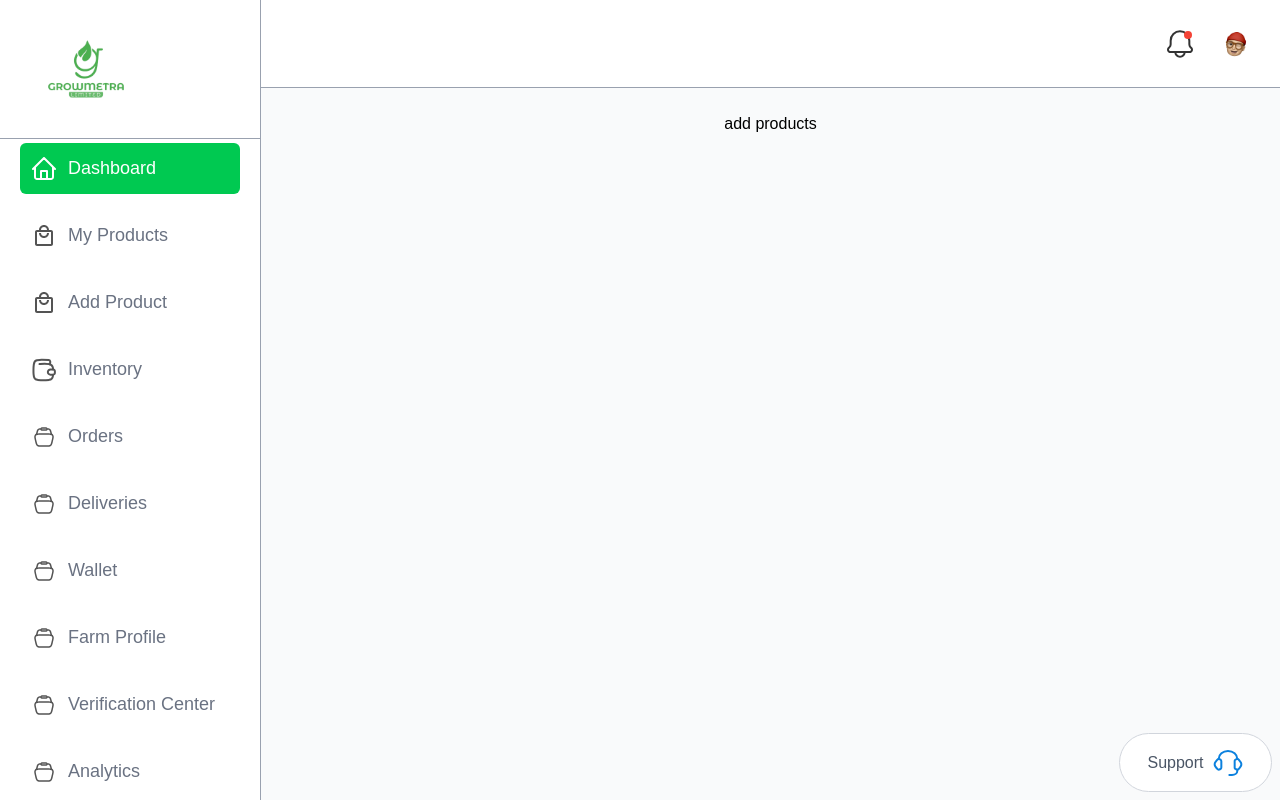
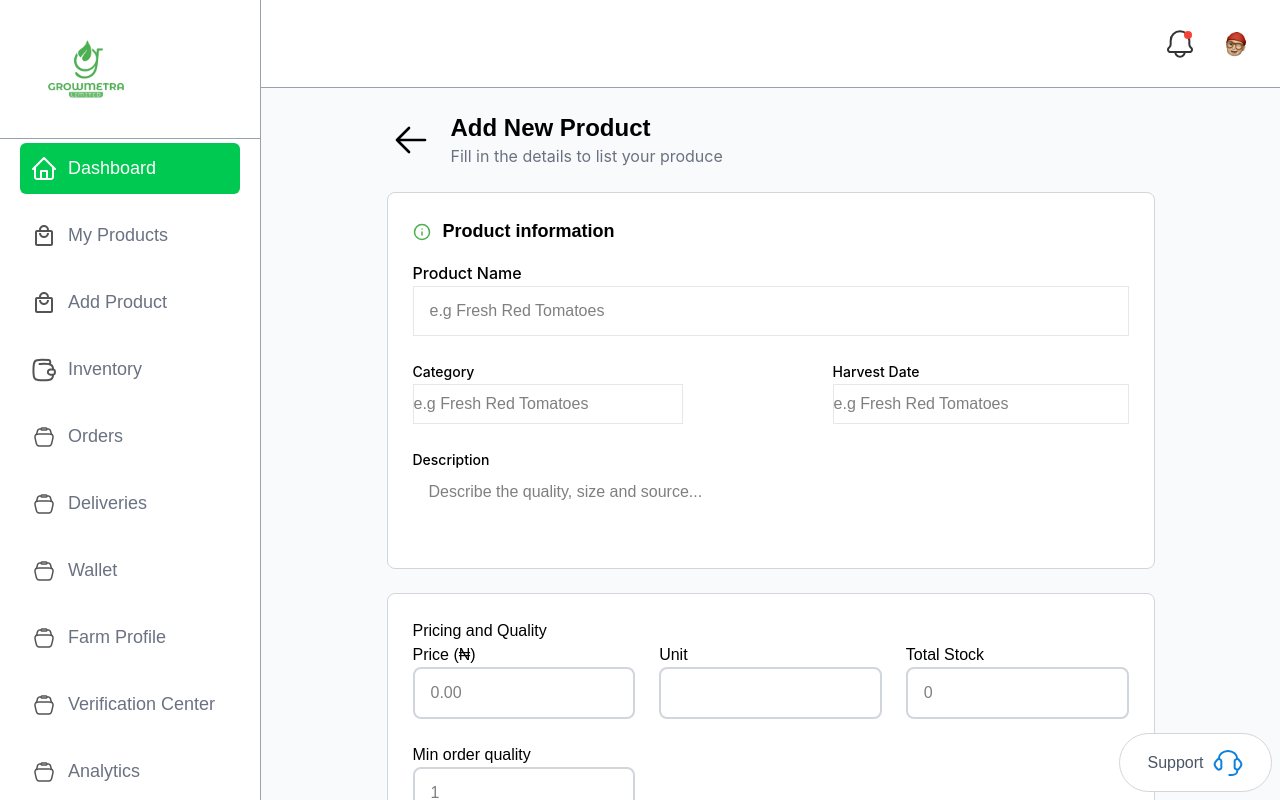
Before and after one commit to GROWMETRA11/GrowMetra11, a React (Vite) app: page /dashboard/buyers/add-product in a window 1280 px wide. Built offline with nearby package versions, Linux system fonts and the light colour scheme.

Commit message:
Feat: Added add produtcts screen

```diff
--- a/src/Components/iconComponent/ArrowBack.jsx
+++ b/src/Components/iconComponent/ArrowBack.jsx
@@ -1,9 +1,9 @@
 import React from 'react'
 
-const ArrowBack = () => {
+const ArrowBack = ({className}) => {
   return (
-    <svg width="48" height="48" viewBox="0 0 48 48" fill="none" xmlns="http://www.w3.org/2000/svg">
-<path d="M10 24H38M10 24L22 12M10 24L22 36" stroke="black" stroke-width="2.66667" stroke-linecap="round" stroke-linejoin="round"/>
+    <svg width="48"  height="48" viewBox="0 0 48 48" fill="none" xmlns="http://www.w3.org/2000/svg">
+<path d="M10 24H38M10 24L22 12M10 24L22 36" stroke="black" stroke-width="2.66667" stroke-linecap="round" stroke-linejoin="round"/> ${className}
 </svg>
 
   )
--- /dev/null
+++ b/src/Components/iconComponent/InfoIcon.jsx
@@ -0,0 +1,21 @@
+import React from 'react'
+
+const InfoIcon = () => {
+  return (
+    <svg width="18" height="18" viewBox="0 0 18 18" fill="none" xmlns="http://www.w3.org/2000/svg">
+<g clip-path="url(#clip0_1231_3205)">
+<path d="M9 16.5C13.1421 16.5 16.5 13.1421 16.5 9C16.5 4.85786 13.1421 1.5 9 1.5C4.85786 1.5 1.5 4.85786 1.5 9C1.5 13.1421 4.85786 16.5 9 16.5Z" stroke="#4CAF50" stroke-width="1.5" stroke-linecap="round" stroke-linejoin="round"/>
+<path d="M9 12V9" stroke="#4CAF50" stroke-width="1.5" stroke-linecap="round" stroke-linejoin="round"/>
+<path d="M9 6H9.0075" stroke="#4CAF50" stroke-width="1.5" stroke-linecap="round" stroke-linejoin="round"/>
+</g>
+<defs>
+<clipPath id="clip0_1231_3205">
+<rect width="18" height="18" fill="white"/>
+</clipPath>
+</defs>
+</svg>
+
+  )
+}
+
+export default InfoIcon
--- a/src/pages/dashboard/buyers/screens/AddProducts.jsx
+++ b/src/pages/dashboard/buyers/screens/AddProducts.jsx
@@ -1,11 +1,75 @@
 import React from 'react'
 import Layout from '../components/Layout'
+import ArrowBack from '../../../../Components/iconComponent/ArrowBack'
+import InfoIcon from '../../../../Components/iconComponent/InfoIcon'
 
 const AddProducts = () => {
   return (
     <Layout>
         <div className='flex flex-col justify-center items-center'>
-            <h1>add products</h1>
+            <div>
+            <div className='flex items-center gap-4 mb-6'>
+                <ArrowBack />
+                <div>
+                    <h2 className='font-bold text-2xl manrope'>Add New Product</h2>
+                    <p className='inter font-normal text-base text-[#6A7282]'>Fill in the details to list your produce</p>
+                </div>
+            </div>
+
+            <div className='w-full max-w-[768px] p-[25px] bg-white border border-gray-300 rounded-lg mb-6'>
+                    <div className='flex items-center gap-3 mb-4'>
+                        <InfoIcon />
+                        <p className='font-bold text-[18px] manrope'>Product information</p>
+                    </div>
+
+                    <div>
+                        <label htmlFor="productName" className='inter font-medium text-base mb-2'>Product Name</label>
+                        <input type="text" placeholder='e.g Fresh Red Tomatoes' className='w-full inline-flex justify-center items-center px-4 py-3  border border-gray-200' />
+                    </div>
+                    <div className='flex justify-between gap-6 my-6'>
+                        <div>
+                        <label htmlFor="category" className='inter font-medium text-[14px] mb-2'>Category</label>
+                        <input type="text" placeholder='e.g Fresh Red Tomatoes' className='w-full h-10 border border-gray-200' />
+                        </div>
+                        <div>
+                        <label htmlFor="harvest" className='inter font-medium text-[14px] mb-2'>Harvest Date</label>
+                        <input type="text" placeholder='e.g Fresh Red Tomatoes' className='w-full h-10 border border-gray-200' />
+                        </div>
+                    </div>
+
+                    <div>
+                        <label htmlFor="description" className='inter font-medium text-[14px] mb-2'>Description</label>
+                        <textarea  name="description" id="description" placeholder='Describe the quality, size and source...' className='resize-none px-4 py-2 w-full'></textarea>
+                        </div>
+                </div>
+
+                <div className='w-full max-w-[768px] p-[25px] bg-white border border-gray-300 rounded-lg mb-6'>
+                <h2>Pricing and Quality</h2>
+
+                <div className='grid grid-cols-2 lg:grid-cols-3 gap-6'>
+                <div>
+                    <label htmlFor="price" className='block'>Price (₦)</label>
+                    <input type="text" placeholder='0.00' className='px-4 py-3 w-full max-w-[233.33px] border-2 border-gray-300 rounded-lg'  />
+                </div>
+                <div>
+                    <label htmlFor="unit" className='block'>Unit</label>
+                    <input type="text" placeholder='' className='px-4 py-3 w-full max-w-[233.33px] border-2 border-gray-300 rounded-lg'  />
+                </div>
+                <div>
+                    <label htmlFor="total stock" className='block'>Total Stock</label>
+                    <input type="text" placeholder='0' className='px-4 py-3 w-full max-w-[233.33px] border-2 border-gray-300 rounded-lg'  />
+                </div>
+                <div>
+                    <label htmlFor="order quality" className='block'>Min order quality</label>
+                    <input type="text" placeholder='1' className='px-4 py-3 w-full max-w-[233.33px] border-2 border-gray-300 rounded-lg'  />
+                </div>
+                </div>
+
+
+                </div>
+
+
+            </div>
         </div>
     </Layout>
   )
--- a/src/pages/dashboard/buyers/screens/Products.jsx
+++ b/src/pages/dashboard/buyers/screens/Products.jsx
@@ -59,7 +59,7 @@ const Products = () => {
       image: SoyaBeans ,
       price: "₦1,200",
       weight: "/kg",
-      status: "Active",
+      status: "paused",
       stock: "500 kg",
       stockIcon: <StockIcon />,
       sales: "120 sold",
@@ -112,10 +112,13 @@ const Products = () => {
       <div className='grid grid-cols-1 md:grid-cols-2 lg:grid-cols-4 gap-8'>
         {ProductItems.map((items) => (
           <div key={items.desc} className='w-full max-w-[324px] '>
+            <div className='relative'>
             <img src={items.image} alt={items.title} className='w-full h-[200px] object-cover' />
+            <p className={`px-3 py-1 absolute top-[14px] left-3 text-[14px] rounded-full max-w-[70px] text-center ${items.status === "paused" ? "bg-orange-100" : "bg-green-200"}`}>{items.status}</p>
+            </div>
             <div className='p-4 flex justify-between'>
              <div>
-             <p>{items.title}</p>
+             <p className='w-full'>{items.title}</p>
              <p>{items.desc}</p>
              </div>
              <div>{items.price} {items.weight}</div>
@@ -139,10 +142,10 @@ const Products = () => {
             </div>
 
             <div className='flex items-center justify-between gap-2'>
-              <div className=' inline-flex items-center justify-center relative'>
-                <div className='absolute left-9'><EditIcon /></div>
+              <div className=' inline-flex items-center w-full gap-2 rounded-lg bg-green-500 py-3 justify-center'>
+                <div className=''><EditIcon /></div>
               <Btn
-              className='bg-green-500 px-[66.17px] inline-flex items-center justify-center py-3 text-white rounded-lg'
+              className=' inline-flex items-center justify-center  text-white rounded-lg'
               >
                 Edit Product
               </Btn>
```
